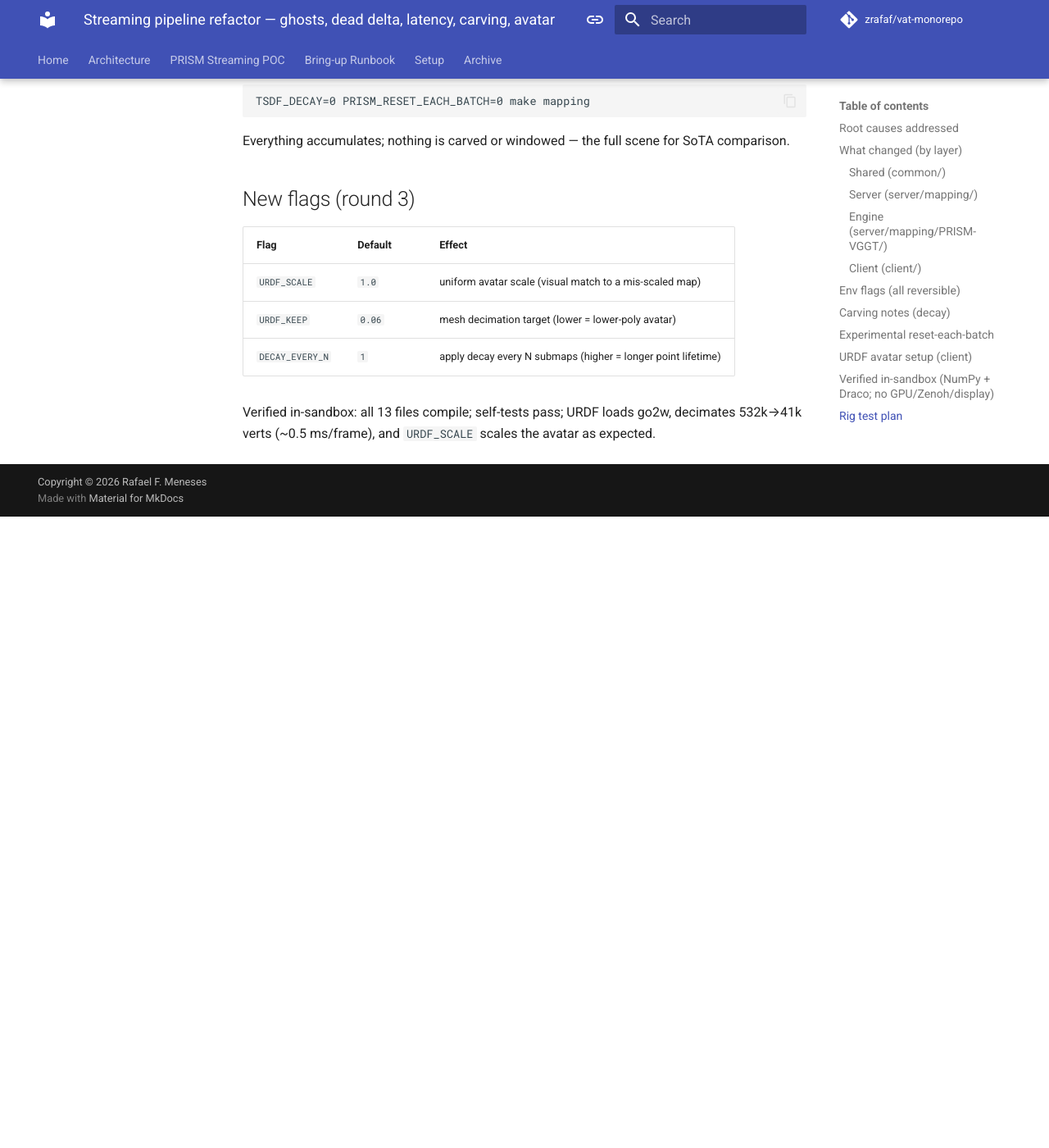
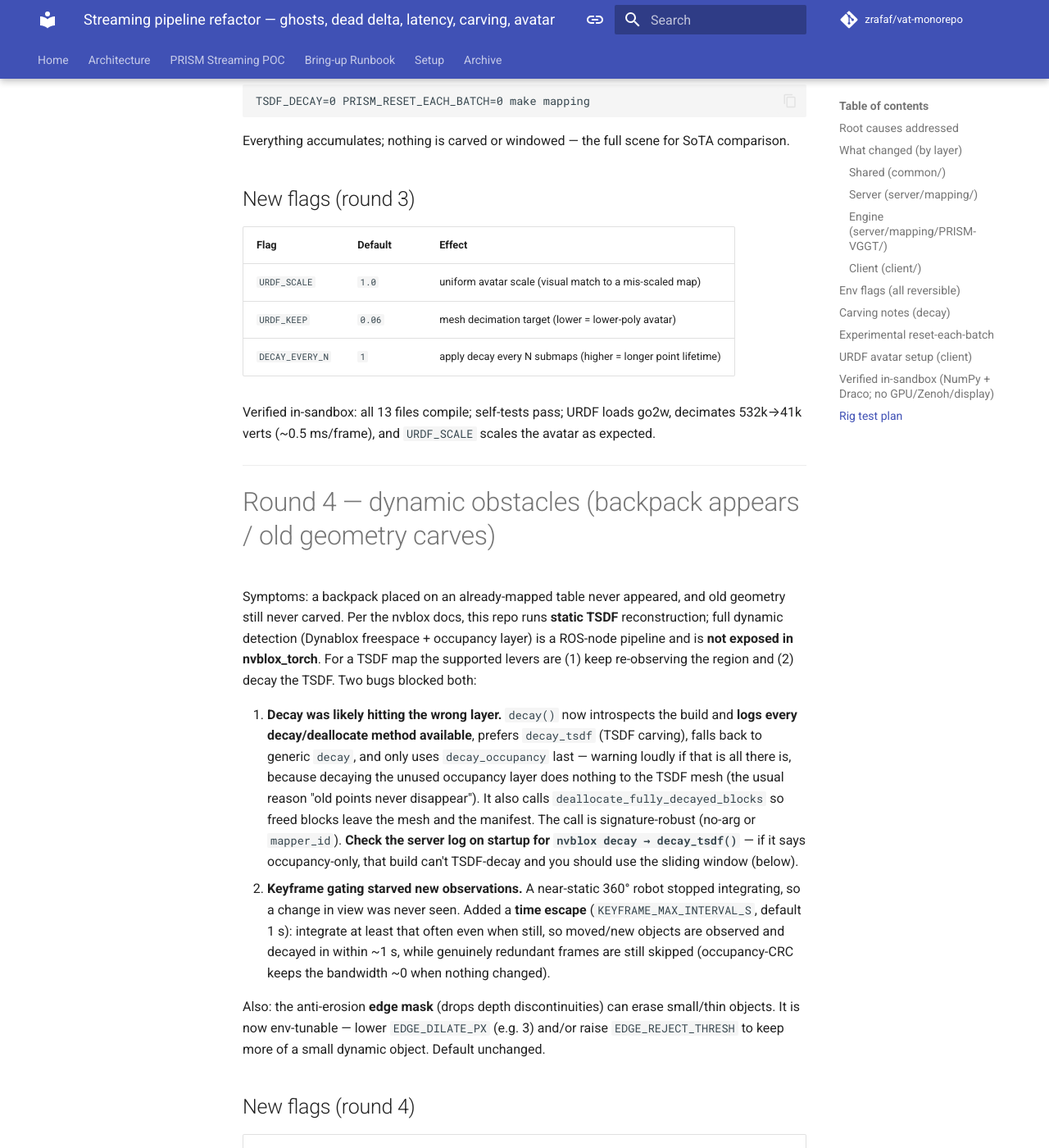
Before and after one commit to zRafaF/vat-monorepo, an MkDocs documentation site: the page built from docs/REFACTOR_streaming_pipeline.md, in a window 1280 px wide and 1400 px high, scrolled down 4689 px. Shown: the whole window at 82% size. Built offline with MkDocs 1.6.1 and Material for MkDocs 9.7.7, drawn with Linux system fonts in a browser that asks for light colours; comment, search, counter and statistics services are not loaded; before the commit the page ends 5319 px from its top, so only the background shows below that; some of the changed text lies outside the part shown.

````diff
--- a/docs/REFACTOR_streaming_pipeline.md
+++ b/docs/REFACTOR_streaming_pipeline.md
@@ -159,3 +159,55 @@
 
 Verified in-sandbox: all 13 files compile; self-tests pass; URDF loads go2w, decimates
 532k→41k verts (~0.5 ms/frame), and `URDF_SCALE` scales the avatar as expected.
+
+---
+
+# Round 4 — dynamic obstacles (backpack appears / old geometry carves)
+
+Symptoms: a backpack placed on an already-mapped table never appeared, and old
+geometry still never carved. Per the nvblox docs, this repo runs **static TSDF**
+reconstruction; full dynamic detection (Dynablox freespace + occupancy layer) is a
+ROS-node pipeline and is **not exposed in nvblox_torch**. For a TSDF map the supported
+levers are (1) keep re-observing the region and (2) decay the TSDF. Two bugs blocked both:
+
+1. **Decay was likely hitting the wrong layer.** `decay()` now introspects the build and
+   **logs every decay/deallocate method available**, prefers `decay_tsdf` (TSDF carving),
+   falls back to generic `decay`, and only uses `decay_occupancy` last — warning loudly if
+   that is all there is, because decaying the unused occupancy layer does nothing to the
+   TSDF mesh (the usual reason "old points never disappear"). It also calls
+   `deallocate_fully_decayed_blocks` so freed blocks leave the mesh and the manifest. The
+   call is signature-robust (no-arg or `mapper_id`). **Check the server log on startup for
+   `nvblox decay → decay_tsdf()`** — if it says occupancy-only, that build can't TSDF-decay
+   and you should use the sliding window (below).
+2. **Keyframe gating starved new observations.** A near-static 360° robot stopped
+   integrating, so a change in view was never seen. Added a **time escape**
+   (`KEYFRAME_MAX_INTERVAL_S`, default 1 s): integrate at least that often even when still,
+   so moved/new objects are observed and decayed in within ~1 s, while genuinely redundant
+   frames are still skipped (occupancy-CRC keeps the bandwidth ~0 when nothing changed).
+
+Also: the anti-erosion **edge mask** (drops depth discontinuities) can erase small/thin
+objects. It is now env-tunable — lower `EDGE_DILATE_PX` (e.g. 3) and/or raise
+`EDGE_REJECT_THRESH` to keep more of a small dynamic object. Default unchanged.
+
+## New flags (round 4)
+| Flag | Default | Effect |
+|---|---|---|
+| `KEYFRAME_MAX_INTERVAL_S` | `1.0` | force integration at least this often (catches dynamics); 0 disables |
+| `EDGE_DILATE_PX` | `7` | depth-edge mask dilation; lower keeps more of small/thin objects |
+| `EDGE_REJECT_THRESH` | `0.15` | depth step (m) treated as an edge; raise to keep more |
+| `EDGE_SMOOTH_THRESH` | `0.08` | depth step (m) kept as smooth surface |
+
+## If decay still cannot carve on your build
+Use the sliding window — guaranteed dynamic behaviour without nvblox decay:
+```
+PRISM_RESET_EACH_BATCH=1 RESET_WINDOW_FRAMES=60 make mapping
+```
+The map is rebuilt from only recent frames each batch, so moved objects appear and stale
+geometry is gone — at the cost of no persistent global map. For SoTA benchmarks (full
+accumulated scene) keep `TSDF_DECAY=0 PRISM_RESET_EACH_BATCH=0`.
+
+## Honest limit
+Decay/sliding-window bound the *map* error; neither fixes **trajectory drift** (ending up
+elsewhere after minutes). VGGT runs open-loop with no loop closure, so pose error
+integrates without bound — closing the loop needs a pose-graph / place-recognition backend,
+which is a separate project, not a flag.
````
Also changed, not shown: 2 other files.
